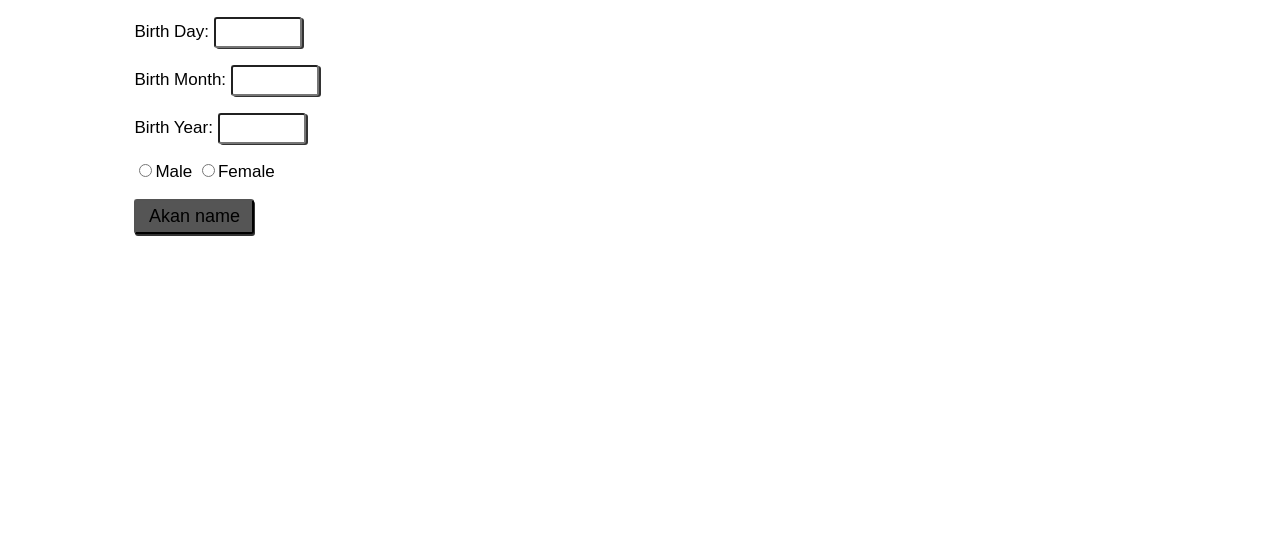
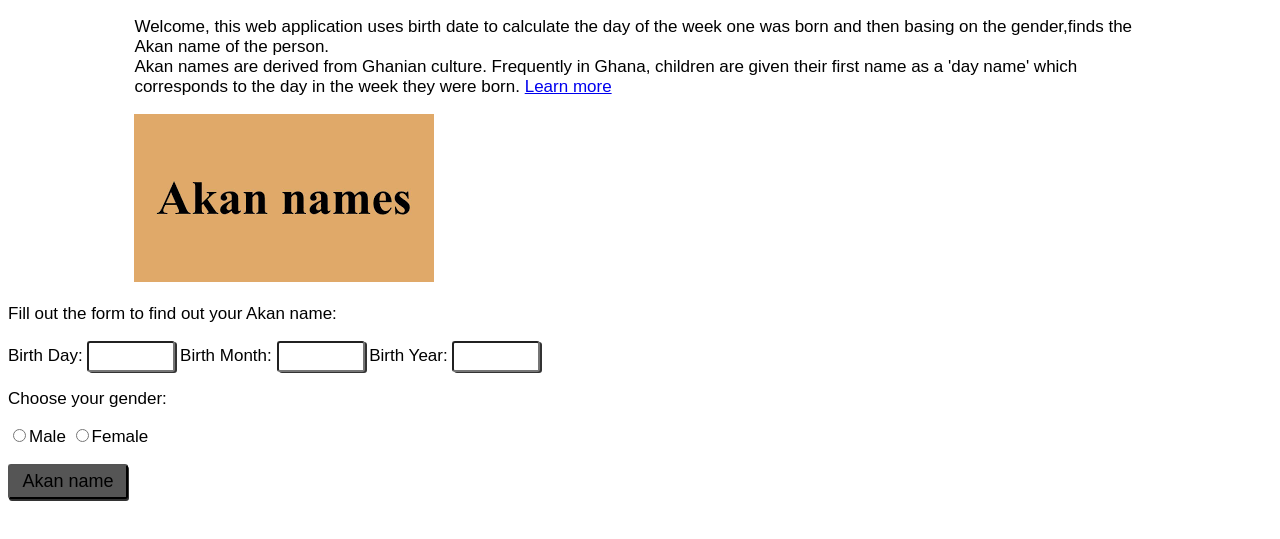
Before and after one commit to Irimurielle/Akan, a plain HTML site: page index.html in a window 1280 px wide. Shown: the part 77-616 px from the top of the page. Drawn offline with Linux system fonts and the light colour scheme; files whose address does not match are found by name.

Commit message:
added paragraphs

```diff
--- a/index.html
+++ b/index.html
@@ -7,21 +7,26 @@
     <body>
         <div class="container">
             <h1>The Akan name giver</h1>
+            <p>Welcome, this web application uses birth date to calculate the day of the week one was born and then basing on the gender,finds the Akan name  of the person. <br>
+                Akan names are derived from Ghanian culture. Frequently in Ghana, children are given their first name as a 'day name' which corresponds to the day in the week they were born. <a href="https://fairafric.com/let-the-name-speak-the-deep-meaning-of-ghanaian-first-names">Learn more</a></p>
+            <img src="/home/wecode/akan/images/download.png">
+        </div>
+            <p>Fill out the form to find out your Akan name:</p>
             <form name="myform" action="" method="get" onsubmit="return akanName()">
                 <p><label for="">Birth Day:</label>
-                    <input id="day" type="number" name="day" value="" required></p>
-                <p><label for="">Birth Month:</label>
-                    <input id="month" type="number" name="month" value="" required></p>
-                <p><label for="">Birth Year:</label>
+                    <input id="day" type="number" name="day" value="" required>
+                <label for="">Birth Month:</label>
+                    <input id="month" type="number" name="month" value="" required>
+                <label for="">Birth Year:</label>
                     <input id="year" type="number" name="year" value="" required></p>
-                <p><label for="gender">
+                <p>Choose your gender:</p>
+                <label for="gender">
                     <input type="radio" id="male" name="gender" value="M">Male
                     <input type="radio" id="female" name="gender" value="F">Female
-                </label></p>
-                <input id="akan-name" type="submit" name="" value="Akan name">
+                </label>
+                <p><input id="akan-name" type="submit" name="" value="Akan name"></p>
             </form>
             <p id="akan"></p>
-        </div>
         <script href="js/index.js"></script>
     </body>
 </html>
```
